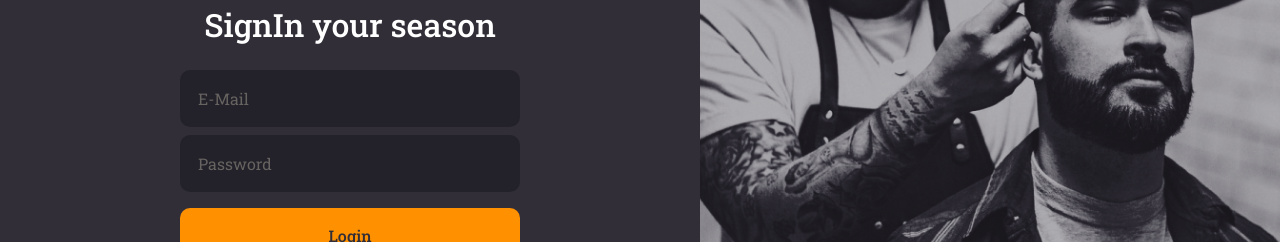
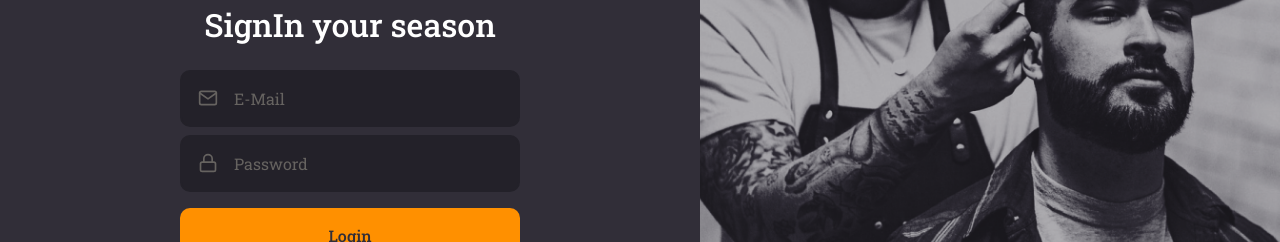
Before and after one commit to brunogirome/gostack11-gobarber-frontend-web, a React (Create React App) app: page / in a window 1280 px wide. Shown: the part 289-531 px from the top of the page. Built offline with nearby package versions, Linux system fonts and the light colour scheme.

Commit message:
Encapsulated components

```diff
--- /dev/null
+++ b/src/components/Button/index.tsx
@@ -0,0 +1,13 @@
+import React, { ButtonHTMLAttributes } from 'react';
+
+import { Container } from './styles';
+
+type ButtonProps = ButtonHTMLAttributes<HTMLButtonElement>;
+
+const Button: React.FC<ButtonProps> = ({ children, ...rest }) => (
+  <Container type="button" {...rest}>
+    {children}
+  </Container>
+);
+
+export default Button;
--- /dev/null
+++ b/src/components/Button/styles.ts
@@ -0,0 +1,19 @@
+import styled from 'styled-components';
+import { shade } from 'polished';
+
+export const Container = styled.button`
+  background: #ff9000;
+  height: 56px;
+  border-radius: 10px;
+  border: 0;
+  padding: 0 16px;
+  width: 100%;
+  color: #312e38;
+  font-weight: 500;
+  margin-top: 16px;
+  transition: background-color 0.2s;
+
+  &:hover {
+    background: ${shade(0.2, '#ff9000')};
+  }
+`;
--- /dev/null
+++ b/src/components/Input/index.tsx
@@ -0,0 +1,18 @@
+import React, { InputHTMLAttributes } from 'react';
+import { IconBaseProps } from 'react-icons';
+
+import { Container } from './styles';
+
+interface InputProps extends InputHTMLAttributes<HTMLInputElement> {
+  name: string;
+  icon: React.ComponentType<IconBaseProps>;
+}
+
+const Input: React.FC<InputProps> = ({ icon: Icon, ...rest }) => (
+  <Container>
+    {Icon && <Icon size={20} />}
+    <input {...rest} />
+  </Container>
+);
+
+export default Input;
--- /dev/null
+++ b/src/components/Input/styles.ts
@@ -0,0 +1,32 @@
+import styled from 'styled-components';
+
+export const Container = styled.div`
+  background: #232129;
+  border-radius: 10px;
+  border: 2px solid #232129;
+  padding: 16px;
+  width: 100%;
+
+  display: flex;
+  align-items: center;
+  color: #666360;
+
+  & + div {
+    margin-top: 8px;
+  }
+
+  input {
+    background: transparent;
+    color: #f4ede8;
+    flex: 1;
+    border: 0;
+
+    &::placeholder {
+      color: #666360;
+    }
+  }
+
+  svg {
+    margin-right: 16px;
+  }
+`;
--- a/src/pages/SignIn/index.tsx
+++ b/src/pages/SignIn/index.tsx
@@ -1,9 +1,11 @@
 import React from 'react';
-import { FiLogIn } from 'react-icons/fi';
+import { FiLogIn, FiMail, FiLock } from 'react-icons/fi';
+
+import logoImg from '../../assets/logo.svg';
+import Input from '../../components/Input';
+import Button from '../../components/Button';
 
 import { Container, Content, Background } from './styles';
-
-import logoImg from '../../assets/logo.svg';
 
 const SignIn: React.FC = () => (
   <Container>
@@ -12,9 +14,14 @@
 
       <form>
         <h1>SignIn your season</h1>
-        <input placeholder="E-Mail" />
-        <input type="password" placeholder="Password" />
-        <button type="submit">Login</button>
+        <Input name="email" icon={FiMail} placeholder="E-Mail" />
+        <Input
+          name="password"
+          icon={FiLock}
+          type="password"
+          placeholder="Password"
+        />
+        <Button type="submit">Login</Button>
 
         <a href="forgot">Forget my passowrd</a>
       </form>
--- a/src/pages/SignIn/styles.ts
+++ b/src/pages/SignIn/styles.ts
@@ -27,40 +27,6 @@
 
     h1 {
       margin-bottom: 24px;
-    }
-
-    input {
-      background: #232129;
-      border-radius: 10px;
-      border: 2px solid #232129;
-      padding: 16px;
-      width: 100%;
-      color: #f4ede8;
-
-      &::placeholder {
-        color: #666360;
-      }
-
-      & + input {
-        margin-top: 8px;
-      }
-    }
-
-    button {
-      background: #ff9000;
-      height: 56px;
-      border-radius: 10px;
-      border: 0;
-      padding: 0 16px;
-      width: 100%;
-      color: #312e38;
-      font-weight: 500;
-      margin-top: 16px;
-      transition: background-color 0.2s;
-
-      &:hover {
-        background: ${shade(0.2, '#ff9000')};
-      }
     }
 
     > a {
```
Also changed, not shown: .eslintrc.json.
